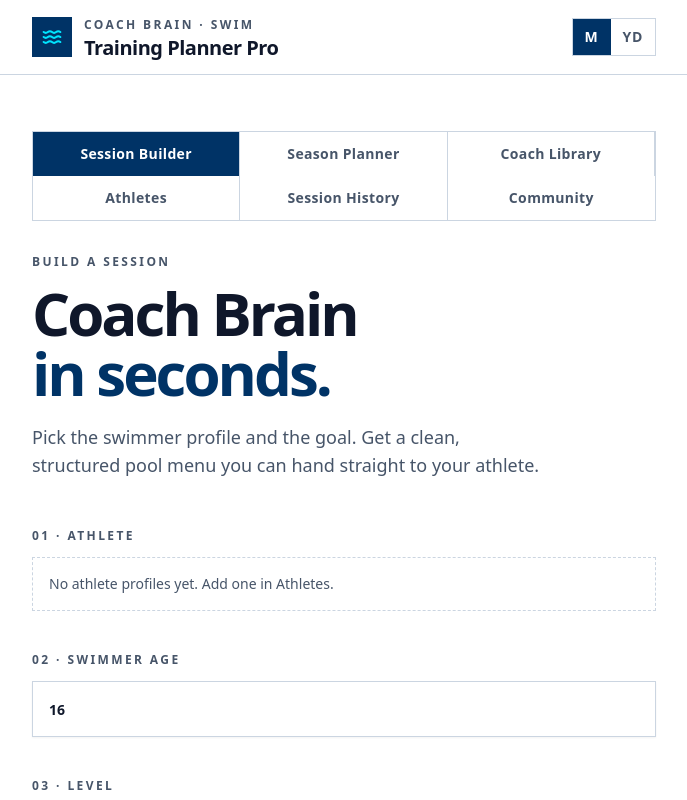
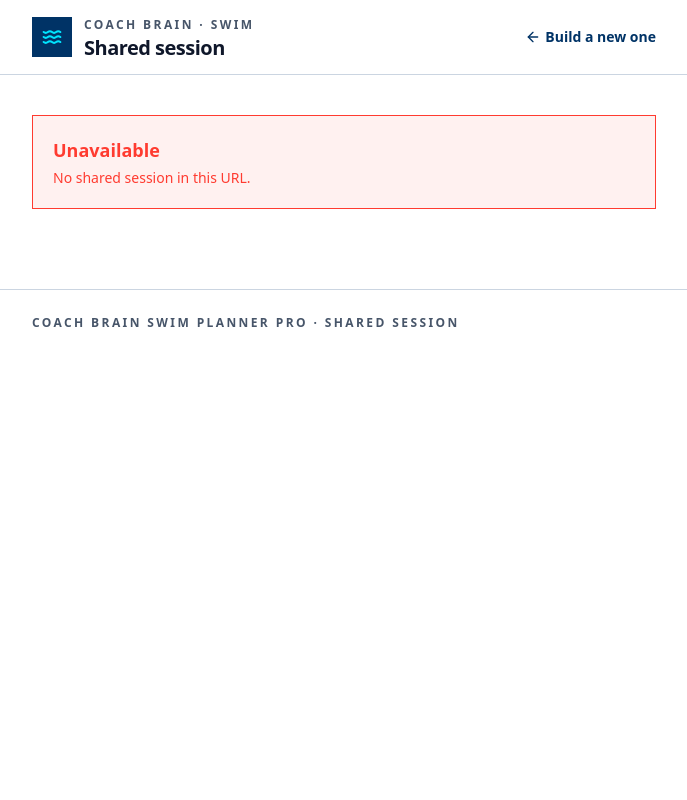
Before and after one commit to CoachTree/coach-brain-swim-planner-pro, a React (Create React App) app in the folder frontend/: page /#/s in a window 1280 px wide. Shown: the top 800 px of the page, without its empty margins (296-983 px from the left). Built offline with nearby package versions, Linux system fonts and the light colour scheme.

Commit message:
Configure GitHub Pages deployment

```diff
--- a/frontend/src/App.js
+++ b/frontend/src/App.js
@@ -1,5 +1,5 @@
 import "@/App.css";
-import { BrowserRouter, Routes, Route } from "react-router-dom";
+import { HashRouter, Routes, Route } from "react-router-dom";
 import SwimPlanner from "@/pages/SwimPlanner";
 import SharedSession from "@/pages/SharedSession";
 import ErrorBoundary from "@/components/ErrorBoundary";
@@ -9,13 +9,13 @@
   return (
     <ErrorBoundary>
       <div className="App">
-        <BrowserRouter>
+        <HashRouter>
           <Routes>
             <Route path="/" element={<SwimPlanner />} />
             {/* Hash-encoded shared session. */}
             <Route path="/s" element={<SharedSession />} />
           </Routes>
-        </BrowserRouter>
+        </HashRouter>
         <Toaster position="top-center" richColors />
       </div>
     </ErrorBoundary>
--- a/frontend/src/components/swim/SessionResult.jsx
+++ b/frontend/src/components/swim/SessionResult.jsx
@@ -317,7 +317,7 @@
     setSharing(true);
     try {
       const encoded = encodeShare({ session, profile });
-      const url = `${window.location.origin}/s#${encoded}`;
+      const url = `${window.location.origin}${window.location.pathname}#/s?data=${encoded}`;
       try {
         await navigator.clipboard.writeText(url);
         toast.success("Copied share link", {
--- a/frontend/src/pages/SharedSession.jsx
+++ b/frontend/src/pages/SharedSession.jsx
@@ -15,7 +15,7 @@
 
   useEffect(() => {
     try {
-      const hash = window.location.hash.replace(/^#/, "");
+      const hash = new URLSearchParams(window.location.hash.split("?")[1] || "").get("data");
       if (!hash) {
         setState({ loading: false, data: null, error: "No shared session in this URL." });
         return;
```
